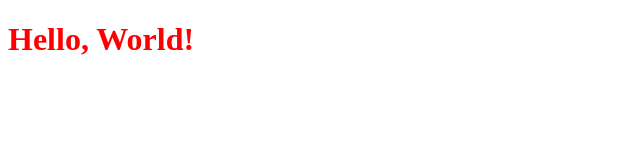
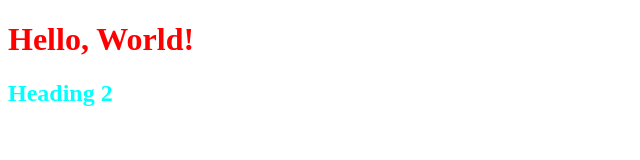
Before and after one commit to quangnguyen17/css-assignment-1, a plain HTML site: page index.html in a window 1280 px wide. Shown: the whole page, without its empty margins (0-640 px from the left). Drawn offline with Linux system fonts and the light colour scheme.

Commit message:
second commit

```diff
--- a/index.html
+++ b/index.html
@@ -11,6 +11,7 @@
 
 <body>
     <h1>Hello, World!</h1>
+    <h2>Heading 2</h2>
 </body>
 
 </html>
--- a/styles.css
+++ b/styles.css
@@ -1,3 +1,7 @@
 h1 {
     color: red;
 }
+
+h2 {
+    color: cyan;
+}
```
